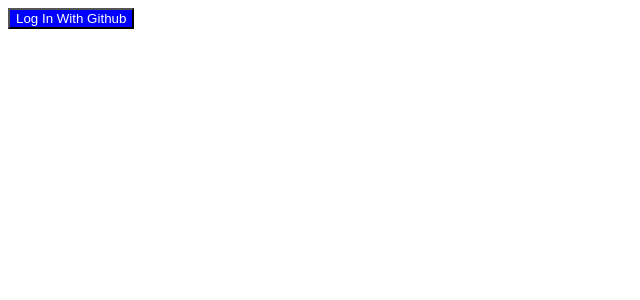
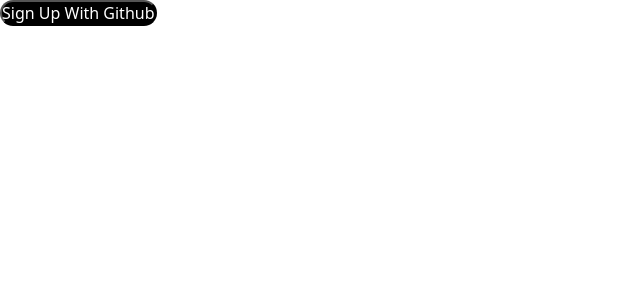
Before and after one commit to nicholasboyce/letsbuildit, a React (Vite) app in the folder client/: page / in a window 1280 px wide. Shown: the top 300 px of the page, without its empty margins (0-640 px from the left). Built offline with nearby package versions, Linux system fonts and the light colour scheme.

Commit message:
Began adding custom variables reflecting the design.

```diff
--- a/client/src/App.css
+++ b/client/src/App.css
@@ -1,3 +1,30 @@
 :root {
-  --neutral-color-100: hsl(0, 0, 0);
+  --primary-color-400: hsl(324, 96%, 73%);
+
+  --neutral-color-100: hsl(0, 0%, 100%);
+  --neutral-color-1100: hsl(0, 0%, 0%);
+
+  --ff-primary: 'Cabinet Grotesk Variable', system-ui, serif;
 }
+
+* {
+  margin: 0;
+  padding: 0;
+  font: inherit;
+}
+
+*,
+*::before,
+*::after {
+    box-sizing: border-box;
+}
+
+html {
+    scroll-behavior: smooth;
+    font-family: var(--ff-primary);
+}
+
+body {
+    min-height: 100svh;
+    font-family: var(--ff-body);
+}
--- a/client/src/App.jsx
+++ b/client/src/App.jsx
@@ -6,7 +6,7 @@
 
   return (
     <>
-      <Button size="small"/>
+      <Button />
     </>
   )
 }
--- a/client/src/components/Button.module.css
+++ b/client/src/components/Button.module.css
@@ -1,6 +1,7 @@
 .btn {
-    background-color: black;
+    background-color: var(--neutral-color-1100);
     color: white;
+    border-radius: 2rem;
 }
 
 .small {
```
Also changed, not shown: ADR/styling-method.md (added, +12 -0 lines), 1 other file (tests, documents, lock files or other folders).
